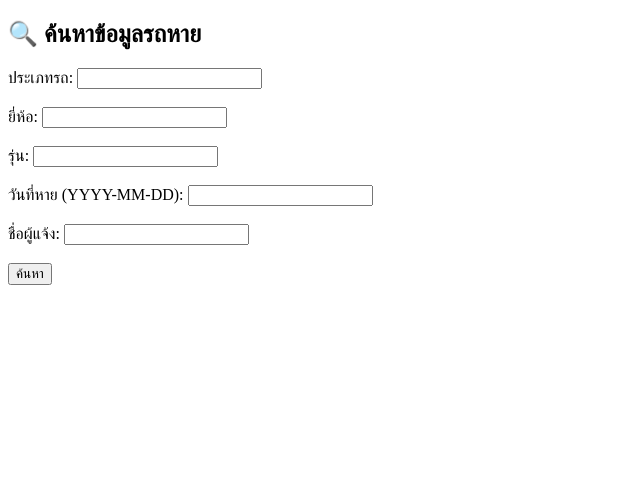
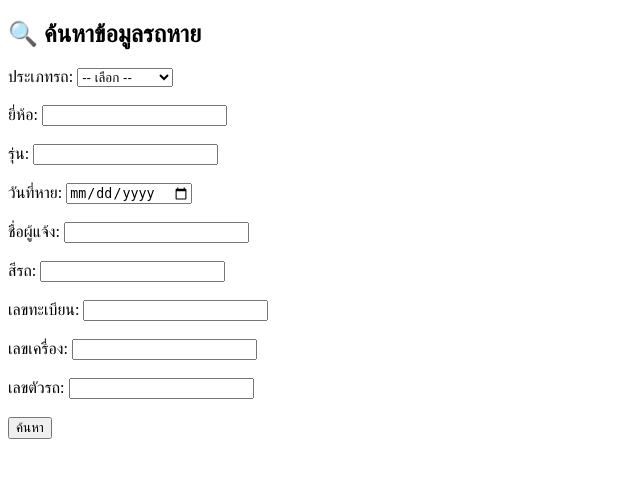
Before and after one commit to kong3161/lostcar, a FastAPI app: page /search in a window 1280 px wide. Shown: the top 478 px of the page, without its empty margins (0-640 px from the left). Run offline with FastAPI, Linux system fonts and the light colour scheme.

Commit message:
อัปเดตแบบฟอร์มและระบบค้นหาตามช่องใหม่

```diff
--- a/templates/search.html
+++ b/templates/search.html
@@ -8,15 +8,37 @@
     <h2>🔍 ค้นหาข้อมูลรถหาย</h2>
     <form action="/results" method="get">
         <label>ประเภทรถ:</label>
-        <input type="text" name="vehicle_type"><br><br>
+        <select name="vehicle_type">
+            <option value="">-- เลือก --</option>
+            <option value="รถจักรยานยนต์">รถจักรยานยนต์</option>
+            <option value="รถยนต์">รถยนต์</option>
+            <option value="อื่น ๆ">อื่น ๆ</option>
+        </select><br><br>
+
         <label>ยี่ห้อ:</label>
         <input type="text" name="brand"><br><br>
+
         <label>รุ่น:</label>
         <input type="text" name="model"><br><br>
-        <label>วันที่หาย (YYYY-MM-DD):</label>
-        <input type="text" name="date_lost"><br><br>
+
+        <label>วันที่หาย:</label>
+        <input type="date" name="date_lost"><br><br>
+
         <label>ชื่อผู้แจ้ง:</label>
         <input type="text" name="reporter"><br><br>
+
+        <label>สีรถ:</label>
+        <input type="text" name="color"><br><br>
+
+        <label>เลขทะเบียน:</label>
+        <input type="text" name="plate_number"><br><br>
+
+        <label>เลขเครื่อง:</label>
+        <input type="text" name="engine_number"><br><br>
+
+        <label>เลขตัวรถ:</label>
+        <input type="text" name="chassis_number"><br><br>
+
         <button type="submit">ค้นหา</button>
     </form>
 </body>
```
Also changed, not shown: templates/index.html (+23 -3 lines).
